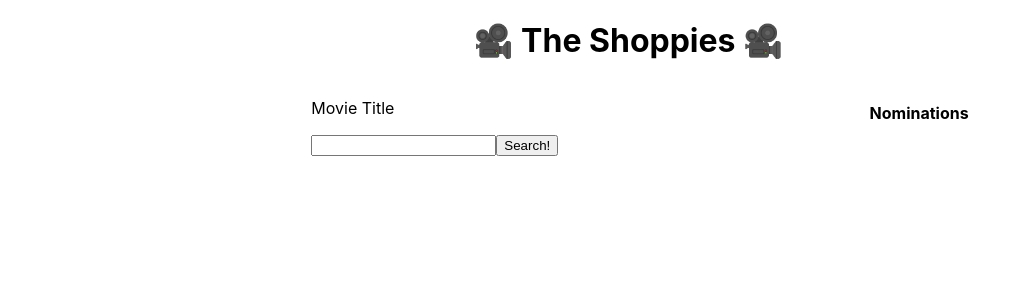
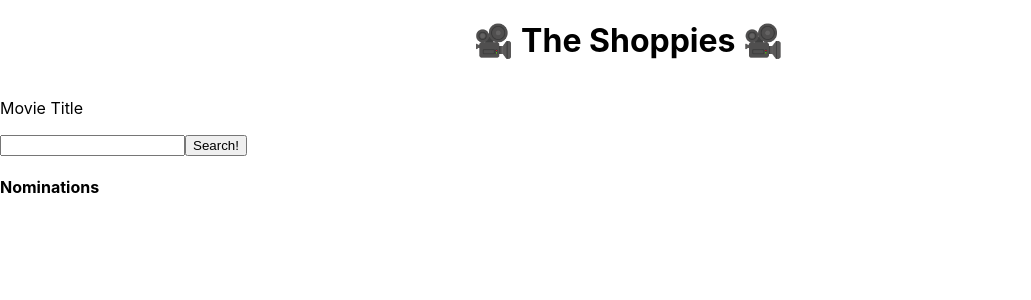
Before and after one commit to Luke-Berzins/movie_nominations, a React (Create React App) app: page / in a window 1280 px wide. Shown: the top 300 px of the page, without its empty margins (0-1031 px from the left). Built offline with nearby package versions, Linux system fonts and the light colour scheme.

Commit message:
moving reached 5 banner to top of page

```diff
--- a/src/components/App.js
+++ b/src/components/App.js
@@ -1,6 +1,6 @@
 import React, { useState } from 'react'
 import './styles/App.css';
-import Search from './SearchDisplay'
+import SearchDisplay from './SearchDisplay'
 import NominationDisplay from './NominationDisplay'
 
 function App() {
@@ -11,16 +11,16 @@ function App() {
   return (
     <div className="App">
       <h1>🎥 The Shoppies 🎥</h1>
-      <div className="temp">
-        <Search
+      {Object.keys(nominationList).length === 5 &&
+        <span>Thank you for your selections!</span>}
+        <SearchDisplay
+        nominationList={nominationList}
         setNominationList={setNominationList}
-        nominationList={nominationList}
         />
         <NominationDisplay
         nominationList={nominationList}
         setNominationList={setNominationList}
         />
-      </div>
     </div>
   );
 }
```
